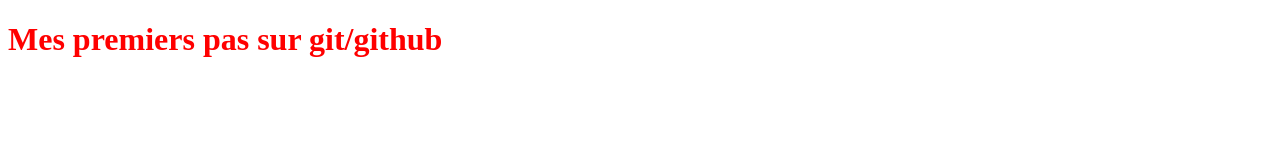
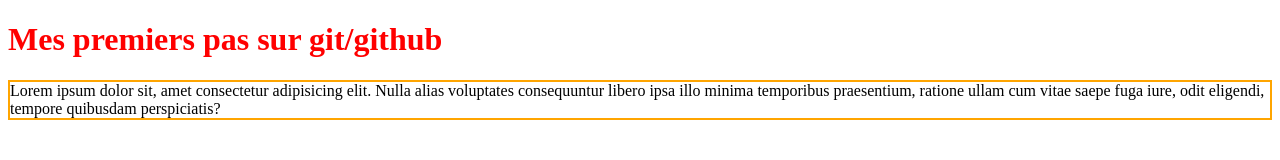
Before and after one commit to carolinearnoult/test-git, a plain HTML site: page index.html in a window 1280 px wide. Drawn offline with Linux system fonts and the light colour scheme.

Commit message:
ajout d'un paragraghe

```diff
--- a/index.html
+++ b/index.html
@@ -9,6 +9,10 @@
 </head>
 <body>
     <h1 class="title">Mes premiers pas sur git/github</h1>
+    <p>Lorem ipsum dolor sit, amet consectetur adipisicing elit. Nulla alias voluptates
+         consequuntur libero ipsa illo minima temporibus praesentium, ratione ullam cum vitae
+         saepe fuga iure, odit eligendi, tempore quibusdam perspiciatis?
+    </p>
 
 </body>
 </html>
--- a/styles.css
+++ b/styles.css
@@ -1,3 +1,6 @@
 .title {
     color: red;
 }
+p {
+    border: 2px solid orange;
+}
```
